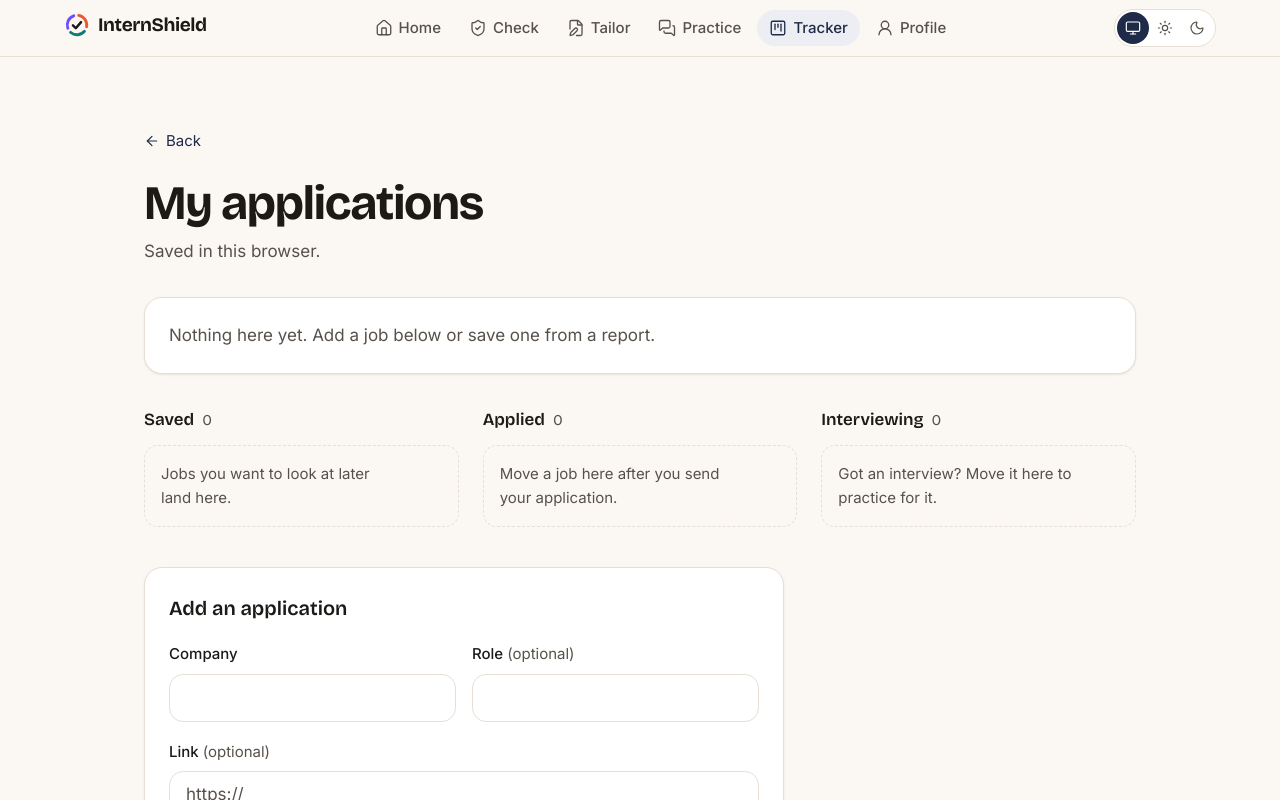
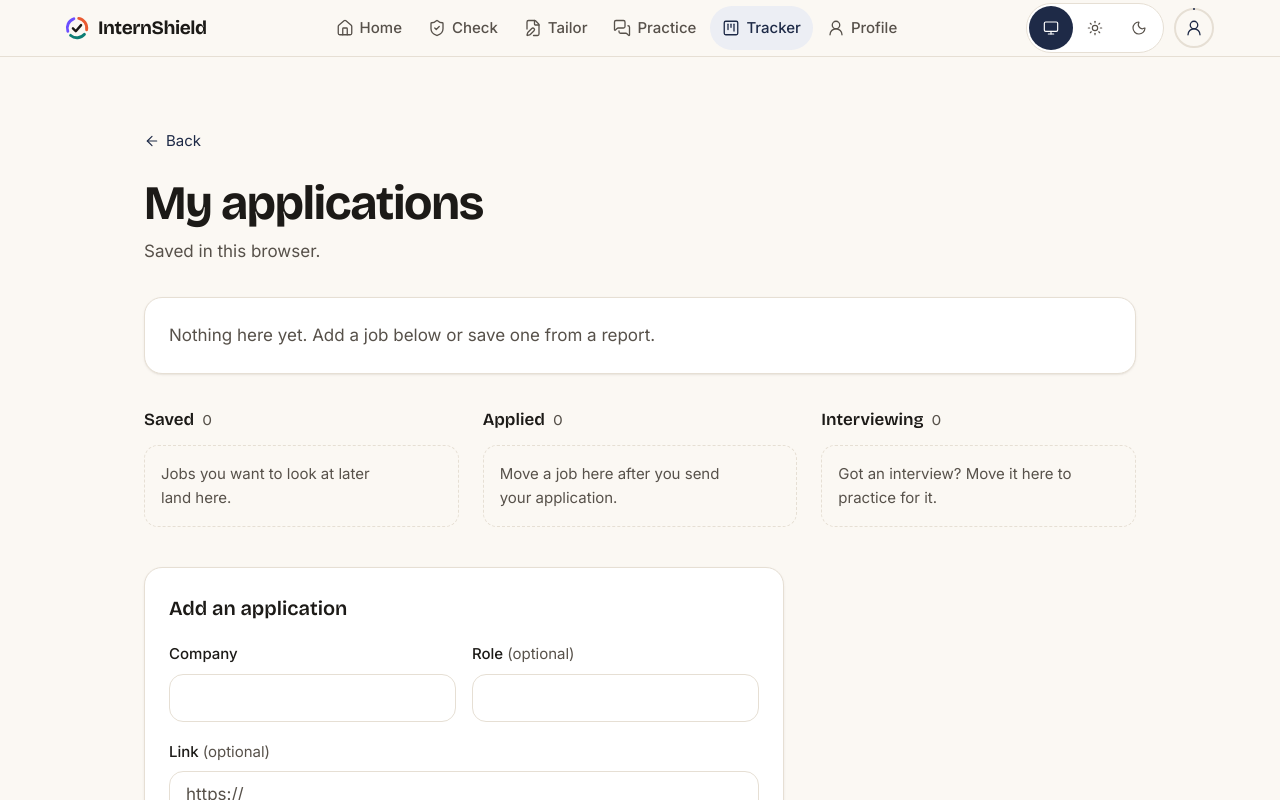
Before and after one commit to him-eshh/InternShield, a Next.js app: page /tracker in a window 1280 px wide. Shown: the top 800 px of the page. Built offline with nearby package versions, Linux system fonts and the light colour scheme.

Commit message:
WIP (v3 shell): polish navigation and profile completeness avatar

```diff
--- a/app/v3-shell.css
+++ b/app/v3-shell.css
@@ -1 +1,18 @@
 /* Shell stream styles (home, nav, profile, check/report). Colors via app/theme.css tokens only. */
+
+/* The full desktop navigation fits at 1024px; tablets keep the bottom bar. */
+@media (min-width: 768px) and (max-width: 1023px) {
+  :root { --nav-bottom: calc(56px + env(safe-area-inset-bottom)); }
+}
+@media (max-width: 639px) {
+  button, summary { touch-action: manipulation; }
+  .shell-tracker-toast { max-width: calc(100vw - 2rem); }
+}
+@media (prefers-reduced-motion: reduce) {
+  *, *::before, *::after {
+    animation-duration: 0.01ms !important;
+    animation-delay: 0ms !important;
+    transition-duration: 0.01ms !important;
+    scroll-behavior: auto !important;
+  }
+}
--- a/components/ThemeToggle.tsx
+++ b/components/ThemeToggle.tsx
@@ -50,7 +50,7 @@ export default function ThemeToggle() {
             aria-label={label}
             title={label}
             onClick={() => choose(value)}
-            className={`inline-flex h-8 w-8 items-center justify-center rounded-full transition-colors duration-200 ${
+            className={`inline-flex h-11 w-11 items-center justify-center rounded-full transition-colors duration-200 ${
               on ? "bg-accent text-accent-contrast" : "text-muted hover:text-text"
             }`}
           >
--- a/components/shell/Nav.tsx
+++ b/components/shell/Nav.tsx
@@ -1,7 +1,9 @@
 "use client";
 // Skeleton nav (shell stream polishes it): desktop top bar + mobile bottom tab bar, on every route.
 import { FilePen, House, MessagesSquare, ShieldCheck, SquareKanban, UserRound, type LucideIcon } from "lucide-react";
+import { m, useReducedMotion } from "motion/react";
 import Link from "next/link";
+import { initialsOf, useProfileProgress } from "../profile/progress";
 import { usePathname } from "next/navigation";
 import Logo from "../Logo";
 import ThemeToggle from "../ThemeToggle";
@@ -29,6 +31,7 @@ function isActive(href: string, path: string) {
 
 function TabLink({ tab, path, mobile }: { tab: Tab; path: string; mobile?: boolean }) {
   const on = isActive(tab.href, path);
+  const reduce = useReducedMotion();
   const { Icon } = tab;
   return (
     <Link
@@ -37,12 +40,13 @@ function TabLink({ tab, path, mobile }: { tab: Tab; path: string; mobile?: boole
       aria-current={on ? "page" : undefined}
       className={
         mobile
-          ? `flex min-h-[56px] flex-1 flex-col items-center justify-center gap-0.5 text-[12px] font-medium ${on ? "text-tool-strong" : "text-fg-2"}`
-          : `inline-flex h-9 items-center gap-1.5 rounded-full px-3 text-[15px] font-medium transition-colors ${
-              on ? "bg-tool-tint text-tool-strong" : "text-fg-2 hover:bg-sunken hover:text-fg"
+          ? `relative flex min-h-[56px] min-w-0 flex-1 flex-col items-center justify-center gap-0.5 text-[12px] font-medium ${on ? "text-tool-strong" : "text-fg-2"}`
+          : `relative isolate inline-flex h-11 items-center gap-1.5 rounded-full px-3 text-[15px] font-medium transition-colors ${
+              on ? "text-tool-strong" : "text-fg-2 hover:bg-sunken hover:text-fg"
             }`
       }
     >
+      {on && <m.span aria-hidden="true" layoutId={mobile ? "mobile-tab" : "desktop-tab"} transition={reduce ? { duration: 0 } : { duration: 0.2 }} className={mobile ? "absolute inset-x-3 top-0 h-0.5 rounded-full bg-tool" : "absolute inset-0 -z-10 rounded-full bg-tool-tint"} />}
       <Icon size={mobile ? 22 : 18} strokeWidth={1.75} aria-hidden="true" />
       {tab.label}
     </Link>
@@ -51,25 +55,36 @@ function TabLink({ tab, path, mobile }: { tab: Tab; path: string; mobile?: boole
 
 export default function Nav() {
   const path = usePathname() ?? "/";
+  const progress = useProfileProgress();
+  const initials = initialsOf(progress.name);
   return (
     <>
       <header className="sticky top-0 z-40 border-b border-border bg-bg/90 backdrop-blur">
         <nav aria-label="Main" className="mx-auto flex h-14 max-w-[1200px] items-center justify-between gap-3 px-4 sm:px-6">
-          <Link href="/" aria-label="InternShield home" className="rounded-full">
+          <Link href="/" aria-label="InternShield home" className="inline-flex min-h-11 min-w-11 items-center rounded-full">
             <Logo />
           </Link>
-          <div className="hidden items-center gap-1 md:flex">
+          <div className="hidden items-center gap-0.5 lg:flex">
             {TABS.map((t) => (
               <TabLink key={t.href} tab={t} path={path} />
             ))}
           </div>
-          <ThemeToggle />
+          <div className="flex items-center gap-2">
+            <ThemeToggle />
+            <Link href="/profile" aria-label={`Profile, ${progress.count} of ${progress.total} steps done`} title="Your profile" className="relative grid size-11 shrink-0 place-items-center rounded-full text-ink-strong">
+              <svg viewBox="0 0 44 44" className="absolute inset-0 size-11 -rotate-90" aria-hidden="true">
+                <circle cx="22" cy="22" r="19" fill="none" stroke="var(--border)" strokeWidth="2" />
+                <circle cx="22" cy="22" r="19" fill="none" stroke="var(--ink-strong)" strokeWidth="2" strokeDasharray={`${(progress.count / progress.total) * 119.38} 119.38`} strokeLinecap="round" />
+              </svg>
+              {initials ? <span className="text-[13px] font-semibold">{initials}</span> : <UserRound size={18} strokeWidth={1.75} aria-hidden="true" />}
+            </Link>
+          </div>
         </nav>
       </header>
       {/* Mobile: Home is the logo, so the bar holds the five tools. */}
       <nav
         aria-label="Tools"
-        className="fixed inset-x-0 bottom-0 z-40 flex border-t border-border bg-surface pb-[env(safe-area-inset-bottom)] md:hidden"
+        className="fixed inset-x-0 bottom-0 z-40 flex border-t border-border bg-surface pb-[env(safe-area-inset-bottom)] lg:hidden"
       >
         {TABS.slice(1).map((t) => (
           <TabLink key={t.href} tab={t} path={path} mobile />
--- a/components/shell/PageTransition.tsx
+++ b/components/shell/PageTransition.tsx
@@ -20,7 +20,7 @@ export default function PageTransition({ children }: { children: React.ReactNode
       initial={seen.moved && !reduce ? { opacity: 0, y: 8 } : false}
       animate={{ opacity: 1, y: 0 }}
       transition={{ duration: 0.2, ease: [0.22, 1, 0.36, 1] }}
-      className="pb-24 md:pb-0"
+      className="pb-24 lg:pb-0"
     >
       {children}
     </m.main>
--- a/devpost/v3-progress-shell.md
+++ b/devpost/v3-progress-shell.md
@@ -1,16 +1,22 @@
 # v3 shell progress
 
 ## Done
-- (none committed yet)
+- S1 implementation preserved in 8bbf788; validation pending.
+- Inherited Home/Profile work and launcher brief updates preserved in 04d2016.
 
 ## Current
-- S1: components/illustrations/index.tsx, Logo (tri-arc ring), icon.svg/apple-icon/OG, icons.tsx -> lucide wrappers, ui.ts primitives (cardInteractive, chip, fieldInput, eyebrow). Needs tsc + commit.
+- S1/S2 validation; S3 navigation polish next. Home and guided Profile are implemented but not yet QA-proven or item-closed.
+- Reviewing inherited profile save behavior and Home returning-state links.
 
 ## Next
-- S2 Home (components/home/Home.tsx), S3 Nav polish, S4 Profile guided setup (prefs in new storage key `is:prefs`; Profile type in lib/types.ts is read-only), S7 Tracker, S8 pass, S9 tests/qa, summary.
+- S3 Nav avatar/completeness, animated active indicator, mobile touch targets.
+- S4 Profile save/progress QA; S7 Tracker restyle.
+- S8 responsive/a11y/reduced motion; S9 mocked QA matrix; summary only when all complete.
 
 ## Gotchas
-- Dev server: not started yet. Dev server Id: (none)
-- Bash tool blocks sed with `{"` braces-quote patterns; use Edit/Write.
-- Vault Context-Card missing (continue without).
-- Profile = {field, level, skills}; step 4 "About you" carries field+level so Check scoring keeps working.
+- Branch v3-shell; do not read personal vault or touch report-owned files.
+- No server started. Use hidden 3300 only; stop after screenshots.
+- QA_SHOTS=C:\my_projects\projects\InternShield\.git\internshield-relay\v3-shots\shell
+- Gates: node qa/v3-gates.mjs; results qa/gates-out.txt.
+- rg unavailable; use Select-String/Get-ChildItem. Next docs are .md, not .mdx.
+- Profile remains {field,level,skills}; optional target prefs stored as is:prefs.
```
